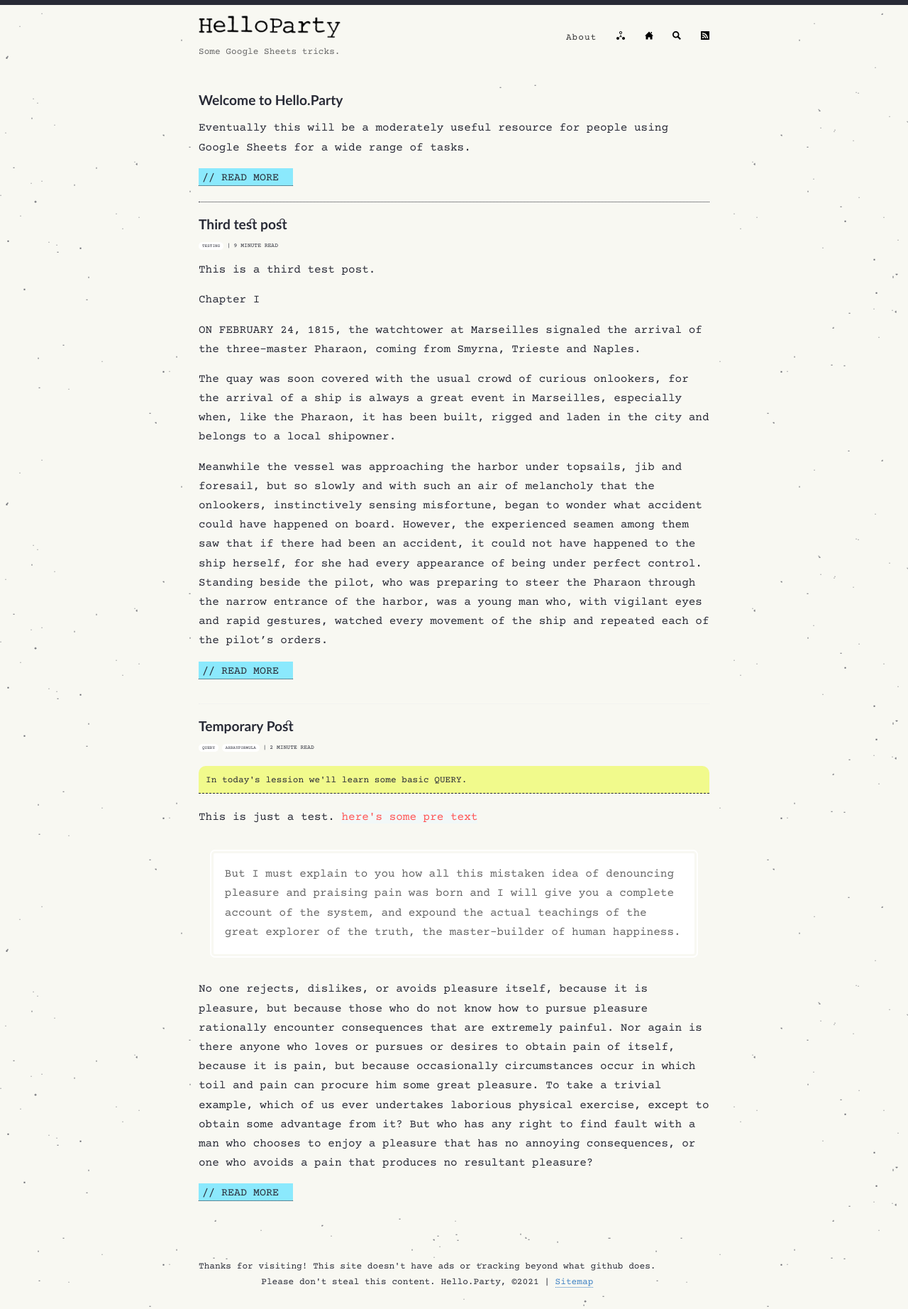
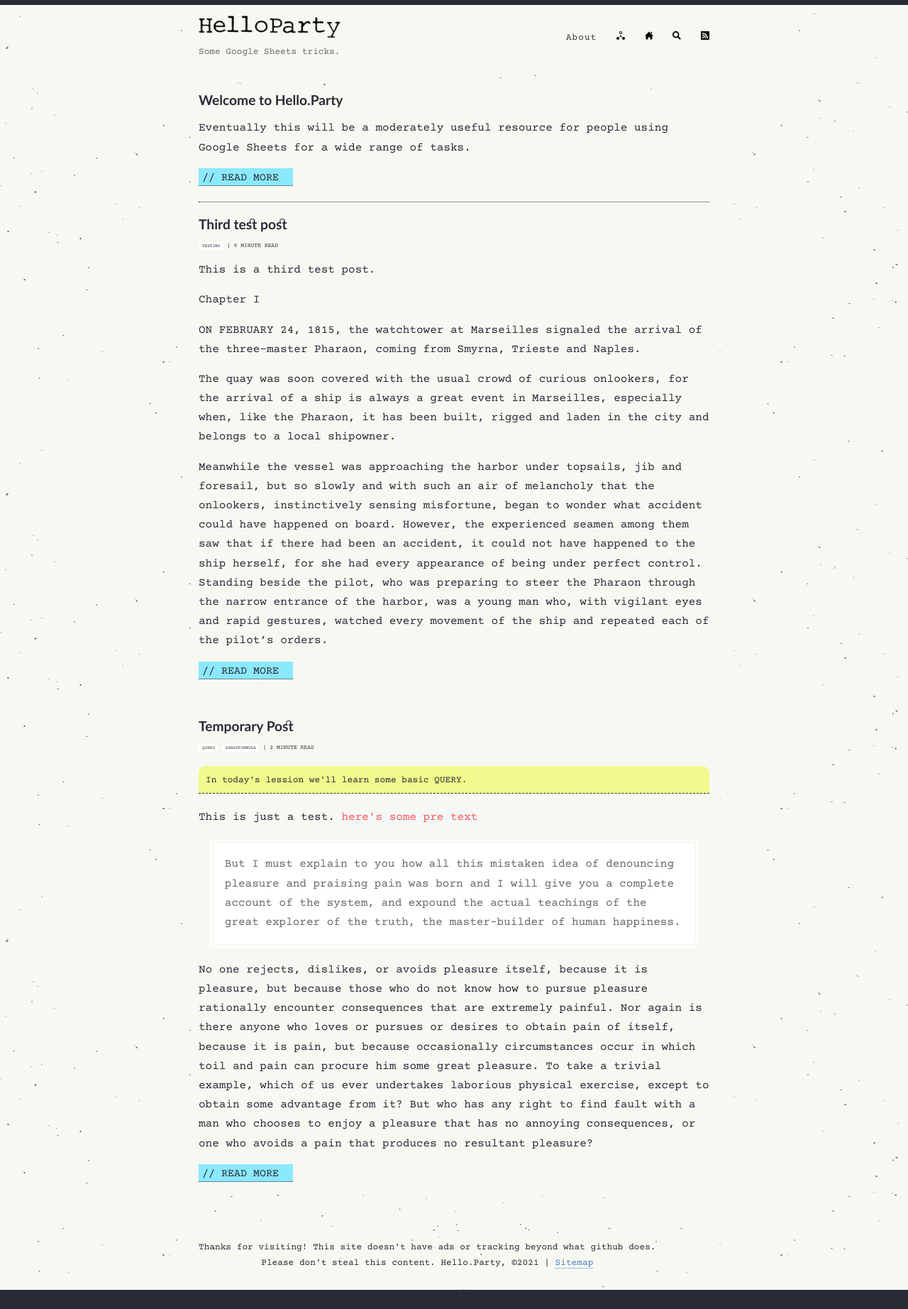
Before and after one commit to hello-party/hello-party-old.github.io, a Jekyll site: the page built from index.html, in a window 1280 px wide. Shown: the whole page at 71% size. Built offline with Jekyll 4.4.1, drawn with Linux system fonts in a browser that asks for light colours; the list of posts is cut into pages by our own code; after the commit the page ends 1817 px from its top, so only the background shows below that.

Commit message:
Update style.scss

```diff
--- a/assets/style.scss
+++ b/assets/style.scss
@@ -460,7 +460,7 @@ nav {
 
 .post {
   blockquote {
-    margin: 1.8em .8em;
+    margin: 0 .8em;
     /*border-left: 2px solid $gray;*/
     padding: 0.1em 1em;
     color: $gray;
```
